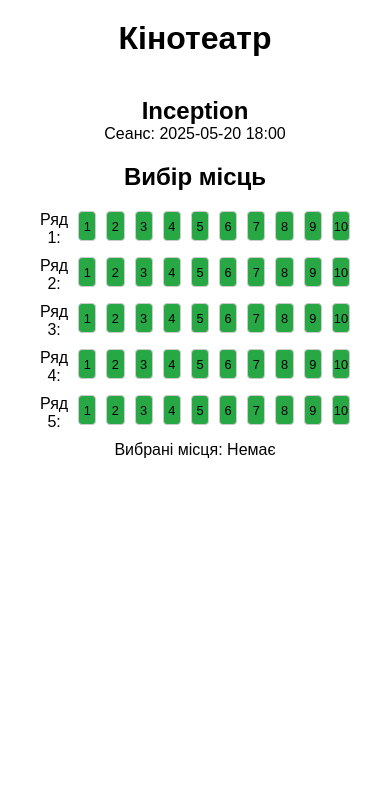
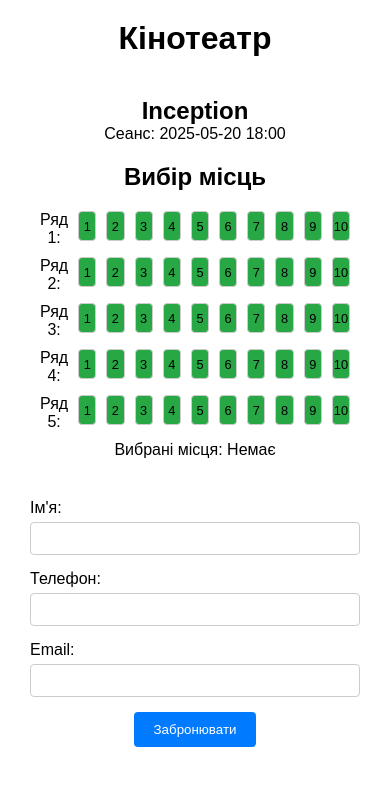
Before and after one commit to Vika8814/WEB-8, a React (Create React App) app: page /booking/1 in a window 390 px wide. Shown: the top 786 px of the page. Built offline with nearby package versions, Linux system fonts and the light colour scheme.

Commit message:
Лабораторна 10: Оновила сторінку Booging з формою бронювання та підтвердженням

```diff
--- a/src/pages/Booking.jsx
+++ b/src/pages/Booking.jsx
@@ -1,24 +1,108 @@
 // src/pages/Booking.jsx
 import React, { useState } from 'react';
 import { useParams } from 'react-router-dom';
+import { ToastContainer, toast } from 'react-toastify';
+import 'react-toastify/dist/ReactToastify.css';
 import CinemaHall from '../components/CinemaHall';
 import { movies } from '../data/movies';
+import { saveBooking } from '../services/BookingService';
 import styles from '../styles/Booking.module.css';
 
 const Booking = () => {
   const { id } = useParams();
   const movie = movies.find((m) => m.id === parseInt(id));
   const [selectedSeats, setSelectedSeats] = useState([]);
+  const [userData, setUserData] = useState({
+    name: '',
+    phone: '',
+    email: '',
+  });
+  const [errors, setErrors] = useState({});
 
   if (!movie) {
     return <p>Фільм не знайдено</p>;
   }
 
+  const validateForm = () => {
+    const newErrors = {};
+    if (!userData.name) newErrors.name = "Ім'я є обов'язковим";
+    if (!userData.phone) newErrors.phone = "Телефон є обов'язковим";
+    if (!userData.email) {
+      newErrors.email = "Email є обов'язковим";
+    } else if (!/\S+@\S+\.\S+/.test(userData.email)) {
+      newErrors.email = "Невірний формат email";
+    }
+    return newErrors;
+  };
+
+  const handleSubmit = (e) => {
+    e.preventDefault();
+    const formErrors = validateForm();
+    if (Object.keys(formErrors).length > 0) {
+      setErrors(formErrors);
+      return;
+    }
+    if (selectedSeats.length === 0) {
+      toast.error('Виберіть хоча б одне місце');
+      return;
+    }
+    saveBooking(id, selectedSeats, userData);
+    toast.success('Бронювання успішно збережено!');
+    setSelectedSeats([]);
+    setUserData({ name: '', phone: '', email: '' });
+    setErrors({});
+  };
+
+  const handleInputChange = (e) => {
+    const { name, value } = e.target;
+    setUserData({ ...userData, [name]: value });
+    setErrors({ ...errors, [name]: '' });
+  };
+
   return (
     <div className={styles.booking}>
       <h2>{movie.title}</h2>
       <p>Сеанс: {movie.showtime}</p>
-      <CinemaHall onSelectSeats={setSelectedSeats} />
+      <CinemaHall movieId={id} onSelectSeats={setSelectedSeats} />
+      <form className={styles.form} onSubmit={handleSubmit}>
+        <div className={styles.formGroup}>
+          <label>Ім'я:</label>
+          <input
+            type="text"
+            name="name"
+            value={userData.name}
+            onChange={handleInputChange}
+            className={errors.name ? styles.error : ''}
+          />
+          {errors.name && <p className={styles.errorText}>{errors.name}</p>}
+        </div>
+        <div className={styles.formGroup}>
+          <label>Телефон:</label>
+          <input
+            type="text"
+            name="phone"
+            value={userData.phone}
+            onChange={handleInputChange}
+            className={errors.phone ? styles.error : ''}
+          />
+          {errors.phone && <p className={styles.errorText}>{errors.phone}</p>}
+        </div>
+        <div className={styles.formGroup}>
+          <label>Email:</label>
+          <input
+            type="email"
+            name="email"
+            value={userData.email}
+            onChange={handleInputChange}
+            className={errors.email ? styles.error : ''}
+          />
+          {errors.email && <p className={styles.errorText}>{errors.email}</p>}
+        </div>
+        <button type="submit" className={styles.submitButton}>
+          Забронювати
+        </button>
+      </form>
+      <ToastContainer />
     </div>
   );
 };
--- a/src/styles/Booking.module.css
+++ b/src/styles/Booking.module.css
@@ -3,3 +3,53 @@
     padding: 20px;
     text-align: center;
   }
+
+  .form {
+    max-width: 400px;
+    margin: 20px auto;
+  }
+
+  .formGroup {
+    margin-bottom: 15px;
+    text-align: left;
+  }
+
+  .formGroup label {
+    display: block;
+    margin-bottom: 5px;
+  }
+
+  .formGroup input {
+    width: 100%;
+    padding: 8px;
+    border: 1px solid #ccc;
+    border-radius: 4px;
+  }
+
+  .error {
+    border-color: #dc3545;
+  }
+
+  .errorText {
+    color: #dc3545;
+    font-size: 0.8rem;
+  }
+
+  .submitButton {
+    padding: 10px 20px;
+    background-color: #007bff;
+    color: white;
+    border: none;
+    border-radius: 4px;
+    cursor: pointer;
+  }
+
+  .submitButton:hover {
+    background-color: #0056b3;
+  }
+
+  @media (max-width: 600px) {
+    .form {
+      padding: 0 10px;
+    }
+  }
```
